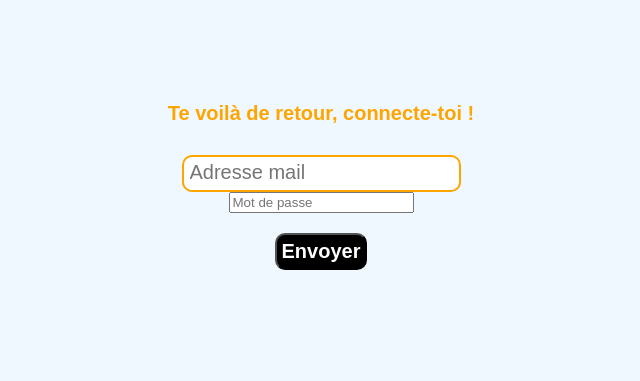
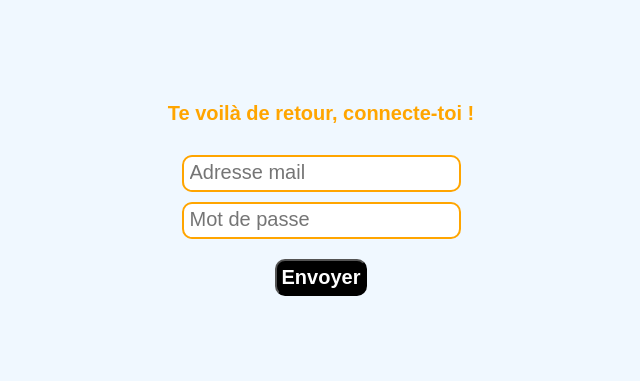
Before and after one commit to devyosse/ProjetJury, a PHP site: template view/user/connexion.php in a window 1280 px wide. Shown: the part 69-450 px from the top of the page, without its empty margins (319-959 px from the left). Run offline with PHP 8.4, Linux system fonts and the light colour scheme; the template is opened without the code that fills it, so the values that code supplies are empty.

Commit message:
mise a jour css

```diff
--- a/Asset/style.css
+++ b/Asset/style.css
@@ -72,8 +72,7 @@ a {
     width: 20%;
     margin-top: 7%;
     margin-left: 40%;
-    height: 40%;
-    text-align: center;
+    height: 45%;
 }
 
 #id-username {
@@ -122,7 +121,7 @@ a {
 }
 
 #submit-inscription {
-    margin-top: 20px;
+    margin-top: 25px;
     border-radius: 10px;
     background-color: black;
     color: white;
@@ -172,6 +171,15 @@ a {
     padding: 4px 4px 6px 6px;
 }
 
+.class-password-connexion {
+    margin-top: 10px;
+    color: darkgrey;
+    border: 2px solid orange;
+    font-size: 20px;
+    border-radius: 10px;
+    padding: 4px 4px 6px 6px;
+}
+
 #submit-connexion {
     margin-top: 20px;
     border-radius: 10px;
@@ -182,7 +190,6 @@ a {
     text-decoration-line: none;
     padding: 5px;
 }
-
 
 .home-title, .home-content, .container, .home {
     margin-top: 2%;
--- a/Routing/ProductRouter.php
+++ b/Routing/ProductRouter.php
@@ -1,7 +1 @@
 <?php
-
-
-class ProductRouter
-{
-
-}
--- a/index.php
+++ b/index.php
@@ -31,7 +31,7 @@ switch ($page) {
         UserRouter::route($method);
         break;
     case 'product':
-        //ProductRouter::route($method);
+        ProductRouter::route($method);
         break;
     case 'admin':
         AdminRouter::route($method);
```
